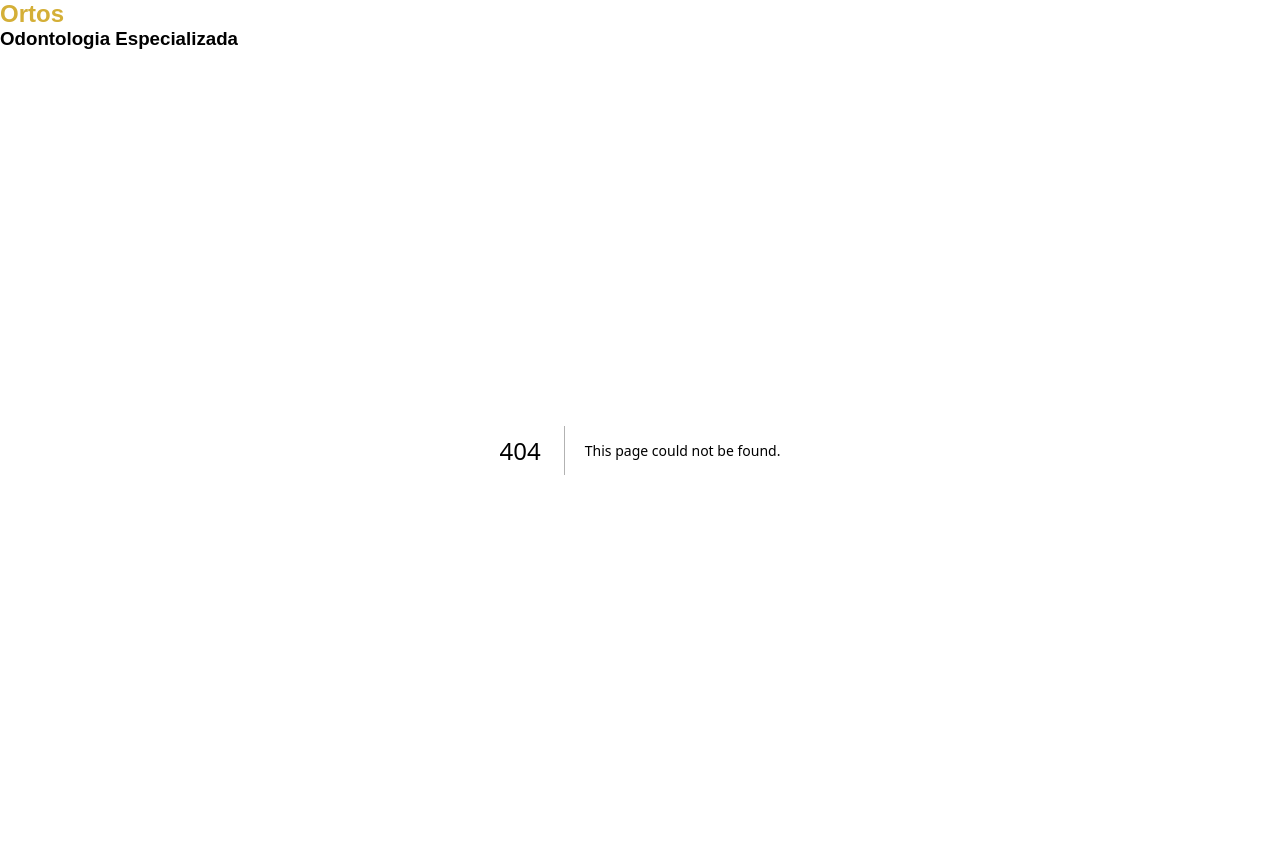
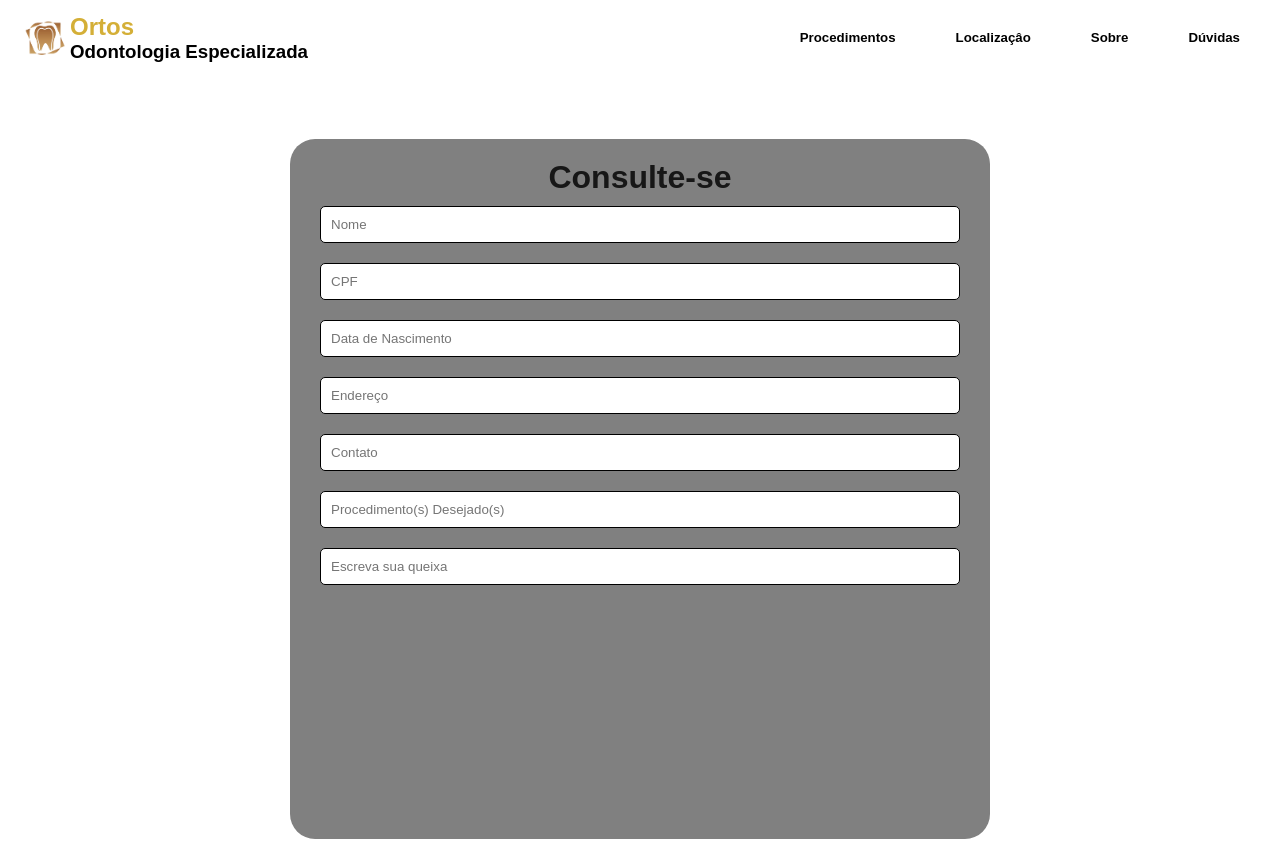
Before and after one commit to rickcsta/Clinica-Odonto, a Next.js app: page /ortos/consulta in a window 1280 px wide. Before the commit this address had no page. Built offline with nearby package versions, Linux system fonts and the light colour scheme.

Commit message:
criação de paginas

```diff
--- a/src/app/globals.css
+++ b/src/app/globals.css
@@ -41,6 +41,38 @@ a {
   }
 }
 
-.h2header{
-  color:#D4AF37
+.h2header {
+  color: #d4af37;
 }
+
+.header {
+  background-color: white;
+  display: flex;
+  justify-content: space-between;
+}
+
+.menu {
+  display: flex;
+  justify-content: space-between;
+}
+
+.menu h5 {
+  color: black;
+  margin-top: 30px;
+  margin-left: 20px;
+  margin-right: 40px;
+  margin-bottom: 30px;
+}
+
+.logo {
+  display: flex;
+  justify-content: center;
+  align-items: center;
+  margin-left: 20px;
+}
+
+.logo-text {
+  color: black;
+  display: flex;
+  flex-direction: column;
+}
--- a/src/app/layout.js
+++ b/src/app/layout.js
@@ -21,9 +21,20 @@ export default function RootLayout({ children }) {
     <html lang="en">
       <body className={`${geistSans.variable} ${geistMono.variable}`}>
         <header>
-          <div>
-          <h2 class="h2header">Ortos</h2>
-          <h3>Odontologia Especializada</h3>
+          <div className="header">
+            <div className="logo">
+              <img src="/logoortos.png" width="50px" height="50px" />
+              <div className="logo-text">
+                <h2 className="h2header">Ortos</h2>
+                <h3>Odontologia Especializada</h3>
+              </div>
+            </div>
+            <div className="menu">
+              <h5>Procedimentos</h5>
+              <h5>Localizaçâo</h5>
+              <h5>Sobre</h5>
+              <h5>Dúvidas</h5>
+            </div>
           </div>
         </header>
         {children}
--- /dev/null
+++ b/src/app/ortos/consulta/page.js
@@ -0,0 +1,22 @@
+import style from "./page.module.css";
+
+export default () => {
+  return (
+    <>
+     <div className={style.consulta}>
+        <div className={style.quadrado}>
+          <h1>Consulte-se</h1>
+            <div className={style.entradas}>
+              <input className="input" type="text" placeholder="Nome" />
+              <input className="input" type="text" placeholder="CPF" />
+              <input className="input" type="text" placeholder="Data de Nascimento" />
+              <input className="input" type="text" placeholder="Endereço" />
+              <input className="input" type="text" placeholder="Contato" />
+              <input className="input" type="text" placeholder="Procedimento(s) Desejado(s)" />
+              <input className="input" type="text" placeholder="Escreva sua queixa" />
+            </div>
+        </div>
+      </div>
+    </>
+  );
+};
--- /dev/null
+++ b/src/app/ortos/consulta/page.module.css
@@ -0,0 +1,28 @@
+
+.consulta {
+    margin-top: 5%;
+    display: flex;
+    justify-content: center;
+    align-items: center;
+}
+
+.quadrado {
+    text-align: center;
+    background-color: gray;
+    width: 700px;
+    height: 700px;
+    padding: 20px;
+    border-radius: 25px;
+}
+
+.entradas{
+    display: flex;
+    flex-direction: column;
+}
+
+.entradas input{
+    margin: 10px;
+    padding: 10px;
+    border-radius: 5px;
+    border: 1px solid black;
+}
--- /dev/null
+++ b/src/app/ortos/page.module.css
@@ -0,0 +1,29 @@
+.paginaprincipal {
+    display: inline-block;
+    position: relative;
+  }
+.paginaprincipal h1 {
+    position: absolute;
+    top: 300px;
+    right: 850px;
+    font-size: 60px;
+    color:black;
+}
+
+.paginaprincipal h3 {
+    position: absolute;
+    top: 450px;
+    right: 500px;
+    font-size: 40px;
+    color:black;
+}
+
+.paginaprincipal button {
+    position: absolute;
+    top: 550px;
+    right: 1350px;
+    font-size: 30px;
+    padding: 10px;
+    background-color: black;
+    border-radius: 10px;
+}
```
Also changed, not shown: src/app/ortos/page.js (added, +17 -0 lines), public/dentistaprincipal.png (added), public/logoortos.png (added).
